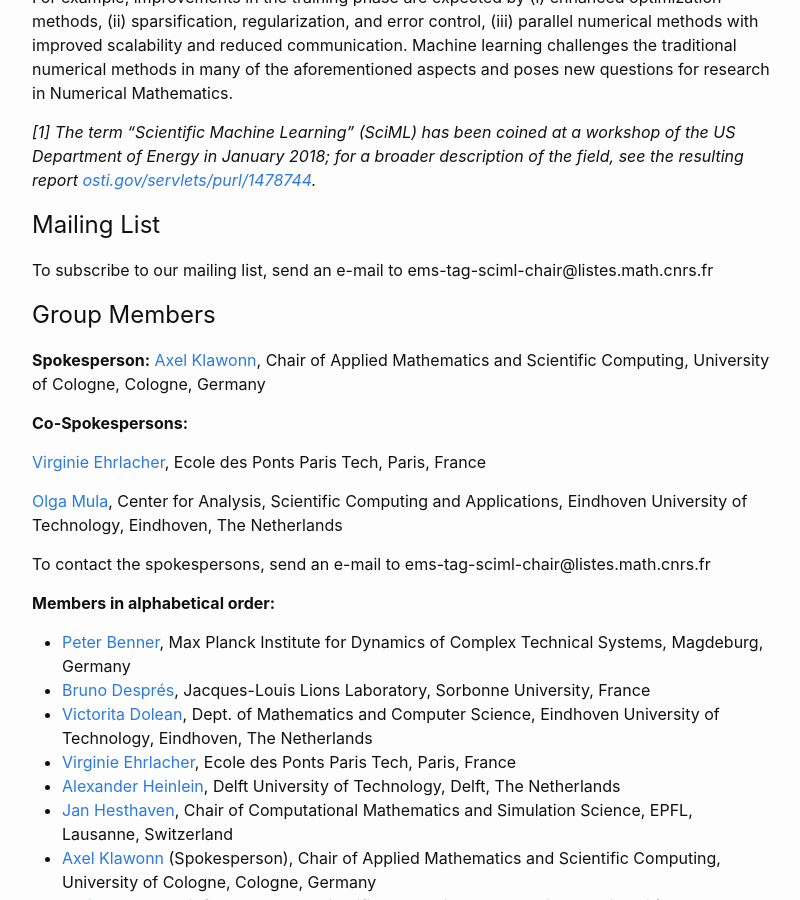
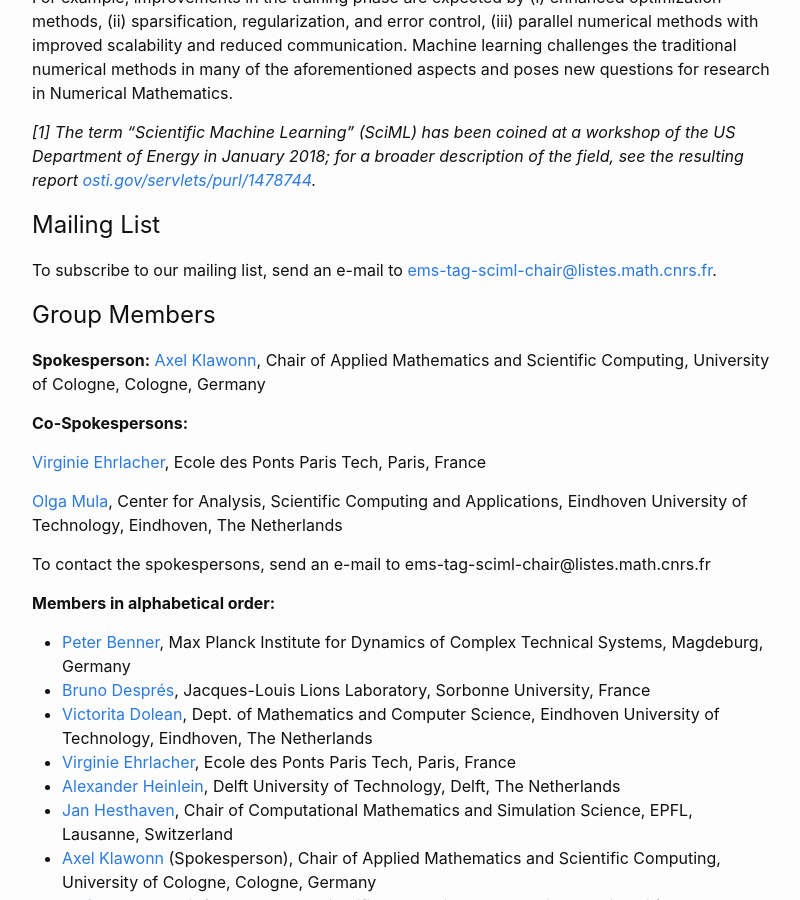
Before and after one commit to EMS-TAG-SciML/ems-tag-sciml.github.io, a Jekyll site: the page built from index.md, in a window 1280 px wide and 900 px high, scrolled down 1704 px. Shown: the whole window, without its empty margins (238-1038 px from the left). Built offline with Jekyll 4.4.1, drawn with Linux system fonts in a browser that asks for light colours; part of the change alters nothing that is shown.

```diff
--- a/index.md
+++ b/index.md
@@ -38,7 +38,7 @@ In the field of numerically efficient machine learning, new or improved numerica
 
 ## Mailing List
 
-To subscribe to our mailing list, send an e-mail to ems-tag-sciml-chair@listes.math.cnrs.fr
+To subscribe to our mailing list, send an e-mail to [ems-tag-sciml-chair@listes.math.cnrs.fr](mailto:ems-tag-sciml-chair@listes.math.cnrs.fr).
 
 ## Group Members
 
```
